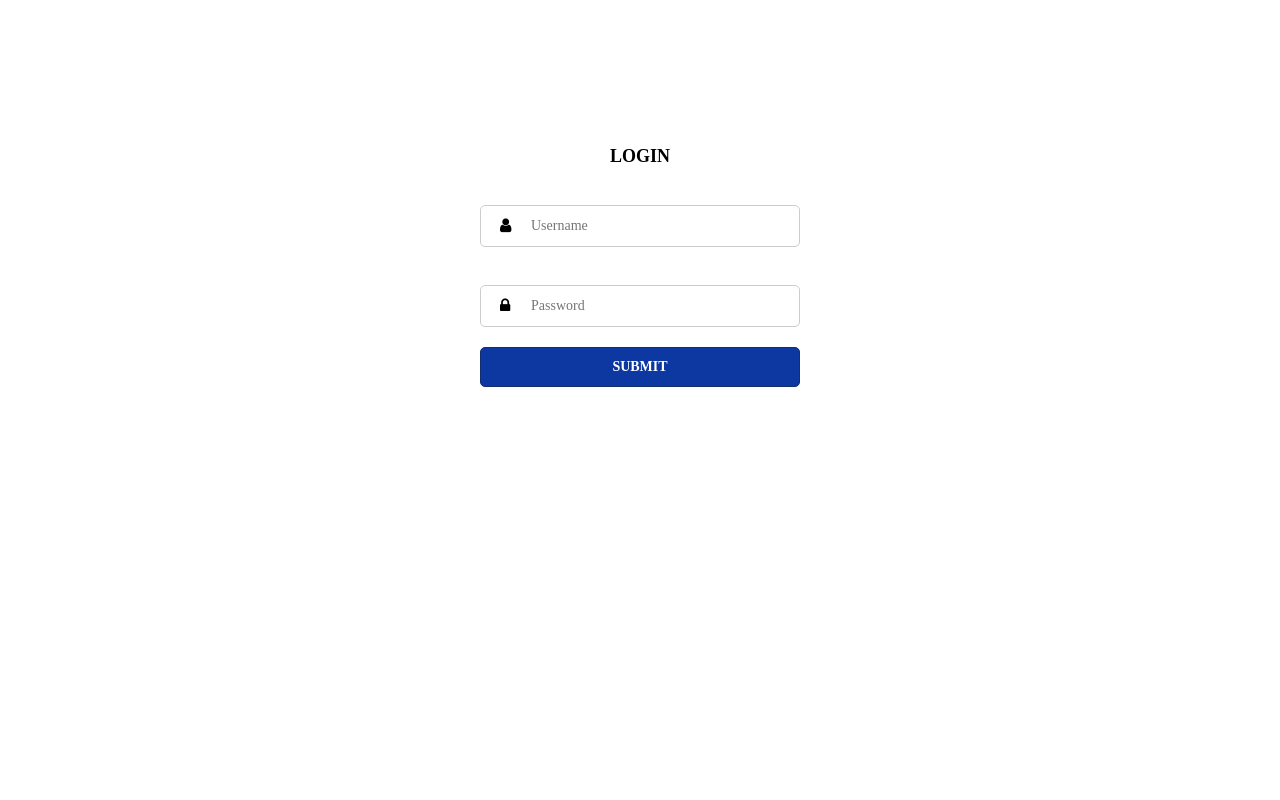
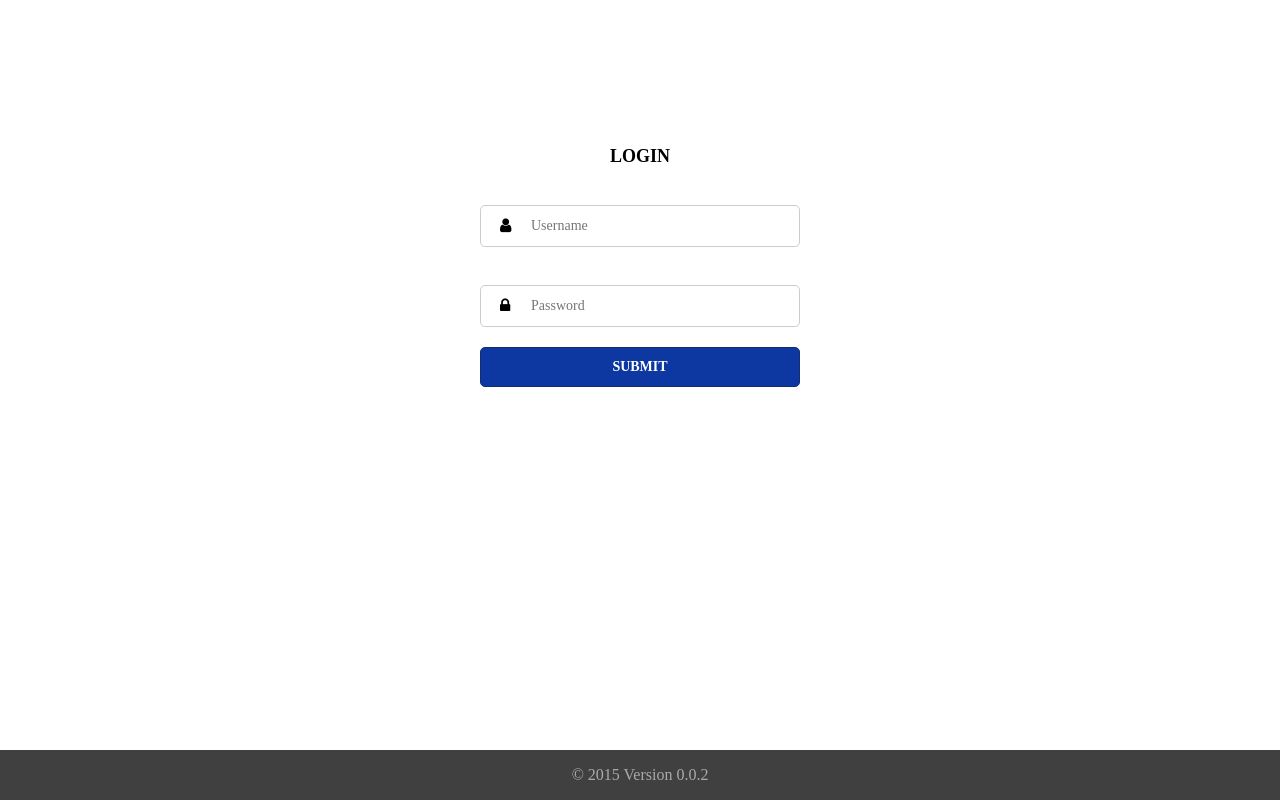
Before and after one commit to gios/intime, a React app: page / in a window 1280 px wide. Built offline with nearby package versions, Linux system fonts and the light colour scheme.

Commit message:
Add footer

```diff
--- a/package.json
+++ b/package.json
@@ -51,6 +51,7 @@
     "file-loader": "^0.8.4",
     "font-awesome": "^4.4.0",
     "lodash": "^3.10.1",
+    "moment": "^2.10.6",
     "react": "^0.14.0",
     "react-dom": "^0.14.0"
   }
--- /dev/null
+++ b/src/constants.js
@@ -0,0 +1,4 @@
+import moment from 'moment';
+
+export const VERSION = '0.0.2';
+export const CURRENT_YEAR = moment().format('YYYY');
--- a/src/index.js
+++ b/src/index.js
@@ -1,8 +1,9 @@
 import React from 'react';
 import ReactDOM from 'react-dom';
+import { VERSION, CURRENT_YEAR } from './constants.js';
 import { Login } from './login/Login.js';
 
 import './styles/base.scss';
 import '../node_modules/font-awesome/scss/font-awesome.scss';
 
-ReactDOM.render(<Login />, document.getElementById('intime'));
+ReactDOM.render(<Login version={VERSION} currentYear={CURRENT_YEAR} />, document.getElementById('intime'));
--- a/src/login/Login.js
+++ b/src/login/Login.js
@@ -15,6 +15,11 @@ export class Login extends Component {
         <span className='user-icon'></span><input type='text' placeholder='Username' id='username' />
         <span className='password-icon'></span><input type='password' placeholder='Password' id='password' />
         <button>Submit</button>
+        <div className='login-footer'>
+          <div className='info-footer'>
+            &copy; {this.props.currentYear} Version {this.props.version}
+          </div>
+        </div>
       </div>
     );
   }
--- a/src/styles/login/login.scss
+++ b/src/styles/login/login.scss
@@ -2,6 +2,8 @@ $background: #fff;
 $input-border: #ccc;
 $button-border: #132d6e;
 $button-background: #0d38a2;
+$footer-background: #404040;
+$footer-text: #aaa;
 
 .login-block {
   background: $background;
@@ -65,4 +67,20 @@ $button-background: #0d38a2;
     text-transform: uppercase;
     width: 100%;
   }
+
+  .login-footer {
+    background-color: $footer-background;
+    bottom: 0;
+    box-sizing: border-box;
+    color: $footer-text;
+    height: 50px;
+    left: 0;
+    position: absolute;
+    width: 100%;
+
+    .info-footer {
+      padding-top: 16px;
+      text-align: center;
+    }
+  }
 }
```
